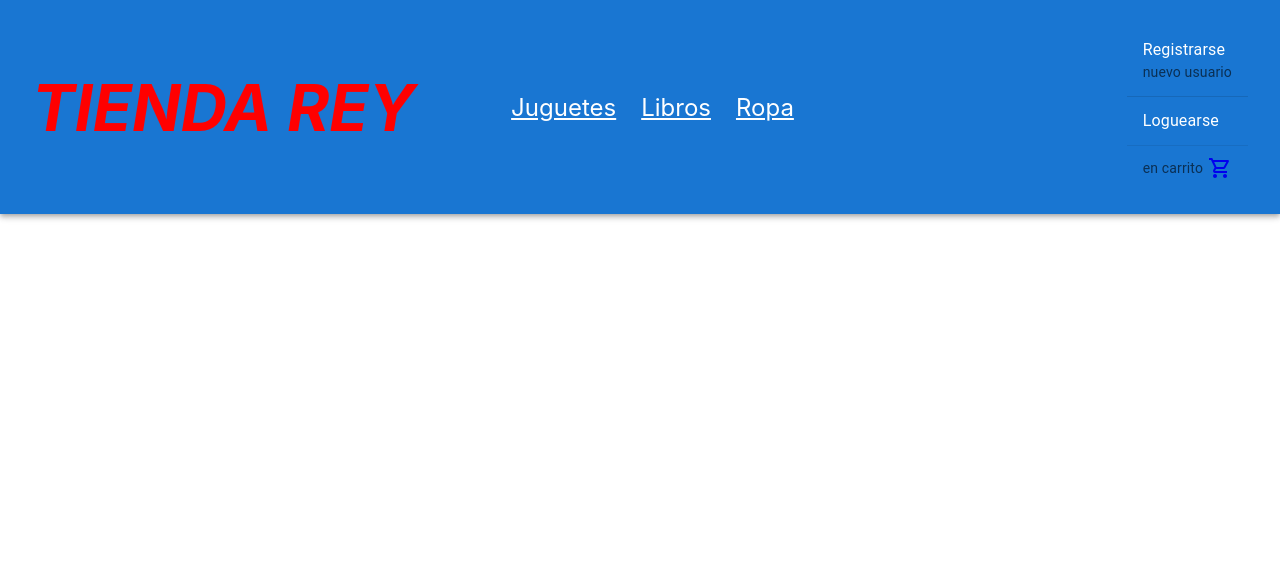
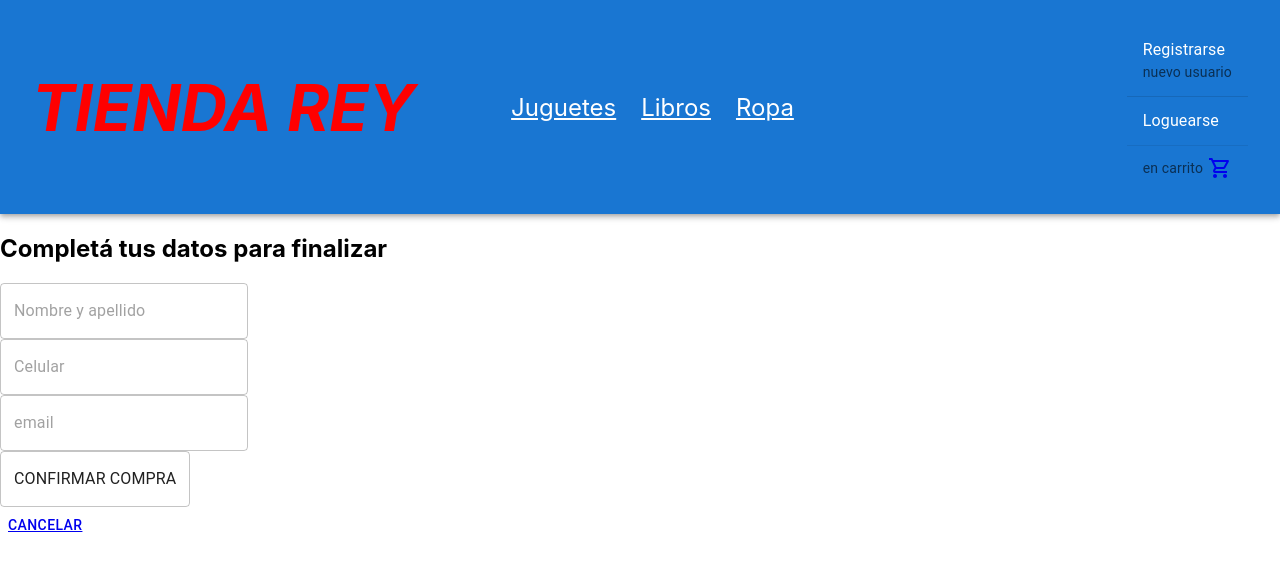
Before and after one commit to reyfer17/tienda-rey, a React (Create React App) app: page /createOrder in a window 1280 px wide. Shown: the top 568 px of the page. Built offline with nearby package versions, Linux system fonts and the light colour scheme.

Commit message:
consulta de datos del comprador y guardado en base de datos

```diff
--- a/src/components/Cart.jsx
+++ b/src/components/Cart.jsx
@@ -3,43 +3,10 @@ import { useContext } from "react";
 import { CartContext } from "./CartContext";
 import { Button } from "@mui/material";
 import { Link } from "react-router-dom";
-import { serverTimestamp, setDoc, doc, collection, updateDoc, increment } from "firebase/firestore";
-import db from "../utils/firebaseconfig";
-
 
 const Cart = () =>{
     const { cartList, clearCart, removeItem, calcTotalxProduct, calcTotal} = useContext(CartContext)
 
-    const createOrder= async () => {
-        let itemsForDB = cartList.map(item => ({
-            id: item.idProduct,
-            title: item.titleProduct,
-            price: item.priceProduct,
-            quantity: item.qProduct,
-        }))
-        let order = {
-            buyer: {
-                name: "Periquito",
-                email: "periquito@delospalotes.com",
-                phone: "1123247874"
-            },
-            date: serverTimestamp(),
-            items: itemsForDB,
-            total: calcTotal(),
-        }
-        //console.log(order)
-        const newOrderRef = doc(collection(db, "orders"))
-        await setDoc(newOrderRef, order)
-        alert("Su orden fue creada con nro. de codigo:" + newOrderRef.id)
-        clearCart()
-        itemsForDB.map(async (item) => {
-            const itemRef = doc(db,"products",item.id);
-            await updateDoc(itemRef,{
-                stock: increment(-item.quantity)
-            })
-        })
-
-    }
     return (
         <>
             <h1>Carrito de TIENDA REY <ShoppingCartOutlined /></h1>
@@ -65,7 +32,7 @@ const Cart = () =>{
                     <Link to="/" style={{textDecoration:"none"}} ><Button variant="contained">Continuar comprando</Button></Link>
                     {
                         (cartList.length > 0)
-                        ? <Button onClick={createOrder} variant="contained" color="secondary">Finalizar compra</Button>
+                        ? <Button variant="contained" color="secondary"><Link to="/CreateOrder"> Finalizar Compra</Link></Button>
                         :<></>
                     }
                 </>
--- /dev/null
+++ b/src/components/CreateOrder.jsx
@@ -0,0 +1,122 @@
+import { useContext, useState } from "react";
+import { CartContext } from "./CartContext";
+import { Button } from "@mui/material";
+import { Link } from "react-router-dom";
+import { serverTimestamp, setDoc, doc, collection, updateDoc, increment } from "firebase/firestore";
+import db from "../utils/firebaseconfig";
+import EndPurchase from "./EndPurchase";
+import TextField from '@mui/material/TextField';
+
+
+const initialForm = {
+        name:"",
+        email:"",
+        phone:"",
+};
+
+const CreateOrder= () => {
+    const { cartList, clearCart, removeItem, calcTotalxProduct, calcTotal} = useContext(CartContext)
+    const [form, setForm] = useState(initialForm);
+    const [orderId, setOrderId] = useState("");
+
+    const buyer = form;
+
+    const {name, email} = buyer;
+
+    const handleChange = (e) =>{
+        const {name, value} = e.target;
+        setForm({
+            ...form,
+            [name] : value,
+        });
+    };
+
+    const finishOrder = async () =>{
+        let itemsForDB = cartList.map(item => ({
+            id: item.idProduct,
+            title: item.titleProduct,
+            price: item.priceProduct,
+            quantity: item.qProduct,
+        }))
+        let order = {
+            buyer,
+            date: serverTimestamp(),
+            items: itemsForDB,
+            total: calcTotal(),
+        }
+
+        const newOrderRef = doc(collection(db, "orders"))
+        await setDoc(newOrderRef, order)
+
+        alert("Su orden fue creada con nro. de codigo:" + newOrderRef.id)
+        setOrderId(newOrderRef.id)
+        clearCart()
+
+        itemsForDB.map(async (item) => {
+            const itemRef = doc(db,"products",item.id);
+            await updateDoc(itemRef,{
+                stock: increment(-item.quantity)
+            })
+        })
+    }
+
+    const handleSubmit = (e) =>{
+        e.preventDefault();
+        finishOrder();
+    };
+
+    return (
+        <div>
+        { !orderId ?
+            (
+            <section>
+                <div className="form">
+                <h2>Completá tus datos para finalizar</h2>
+                <form onSubmit={handleSubmit}>
+                    <div className="part-form">
+                        <TextField
+                        type="text"
+                        name="name"
+                        placeholder="Nombre y apellido"
+                        onChange = {handleChange}
+                        required
+                        />
+                    </div>
+                    <div className="part-form">
+                        <TextField
+                        type="number"
+                        name="phone"
+                        placeholder="Celular"
+                        onChange ={handleChange}
+                        required
+                        />
+                    </div>
+                    <div className="part-form">
+                        <TextField
+                        type="email"
+                        name="email"
+                        placeholder="email"
+                        onChange ={handleChange}
+                        required/>
+                    </div>
+                    <div className="buttons-form">
+                        <div>
+                            <TextField
+                            type="submit"
+                            value="CONFIRMAR COMPRA"/>
+                        </div>
+                        <div>
+                            <Button><Link to="/cart/">CANCELAR</Link></Button>
+                        </div>
+                    </div>
+                </form>
+                </div>
+            </section>
+            ) : (
+                <EndPurchase name={name} email={email} orderId={orderId}/>
+            )}
+        </div>
+        )
+}
+
+export default CreateOrder;
--- /dev/null
+++ b/src/components/EndPurchase.jsx
@@ -0,0 +1,21 @@
+import { Link } from 'react-router-dom';
+
+const EndPurchase = ({name, email, orderId}) => {
+
+
+    return (
+        <section className="container-fin">
+            <div>
+                <p>Muchas gracias por tu compra! Te enviaremos un mail con el link de pago</p>
+                <p>Nombre del comprador: {name}</p>
+                <p>Email comprador: {email}</p>
+                <p>ID de compra: {orderId}</p>
+            </div>
+            <div>
+                <button className="button-cerrar"><Link to="/">CERRAR</Link></button>
+            </div>
+        </section>
+    )
+}
+
+export default EndPurchase;
--- a/src/pages/Home.jsx
+++ b/src/pages/Home.jsx
@@ -4,6 +4,7 @@ import ItemDetailContainer from "../components/ItemDetailContainer";
 import Cart from "../components/Cart";
 import CartContextProvider from "../components/CartContext";
 import NavBar from "../components/NavBar";
+import CreateOrder from "../components/CreateOrder";
 
 const Home = () => {
     return (
@@ -15,6 +16,7 @@ const Home = () => {
                 <Route path="/item/:idItem" element={<ItemDetailContainer />}/>
                 <Route path="/category/:idCategory" element={<ItemListContainer />}/>
                 <Route path="/cart" element={<Cart />}/>
+                <Route path="/createOrder/" element={<CreateOrder/>} />
             </Routes>
         </BrowserRouter>
         </CartContextProvider>
```
